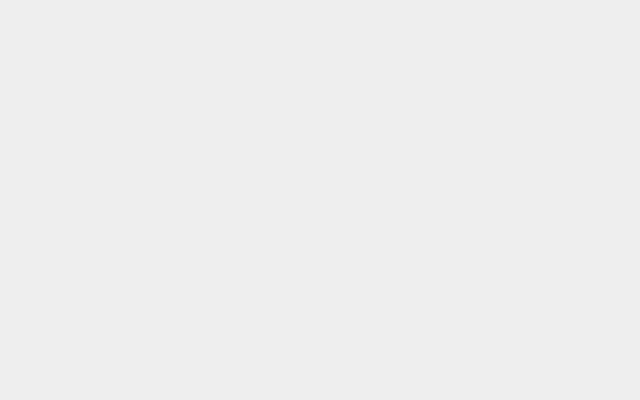
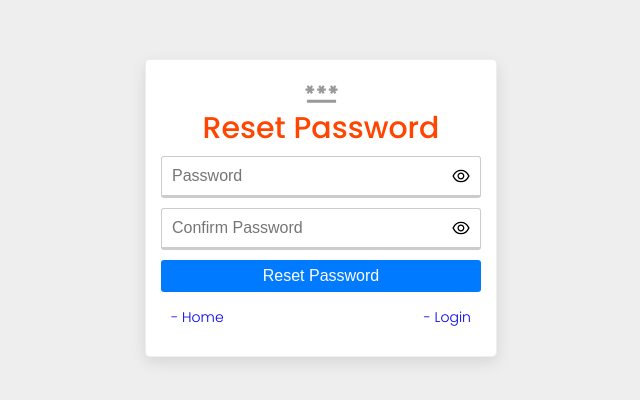
Before and after one commit to VinayakSingh2001/minorProject, a React (Create React App) app in the folder frontend/: page /resetPassword/1 in a window 1280 px wide. Before the commit this address had no page. Shown: the part 192-592 px from the top of the page, without its empty margins (319-959 px from the left). Built offline with nearby package versions, Linux system fonts and the light colour scheme.

Commit message:
Added Reset Password Component

```diff
--- a/frontend/src/App.js
+++ b/frontend/src/App.js
@@ -4,6 +4,7 @@
 import Login from "./pages/auth/Login";
 import Register from "./pages/auth/Register";
 import Forgot from "./pages/auth/Forgot";
+import Reset from "./pages/auth/Reset";
 
 function App() {
   return (
@@ -21,6 +22,7 @@
           <Route path="/login" element={<Login />} />
           <Route path="/register" element={<Register />} />
           <Route path="/forgot" element={<Forgot />} />
+          <Route path="/resetPassword/:resetToken" element={<Reset />} />
         </Routes>
       </BrowserRouter>
     </>
--- /dev/null
+++ b/frontend/src/pages/auth/Reset.js
@@ -0,0 +1,62 @@
+import React, { useState } from "react";
+import styles from "./auth.module.scss";
+import Card from "../../components/card/Card";
+import { MdPassword } from "react-icons/md";
+import { Link } from "react-router-dom";
+import PasswordInput from "../../components/passwordInput/PasswordInput";
+
+const initialState = {
+  password: "",
+  password2: "",
+};
+
+const Reset = () => {
+  const [formData, setFormData] = useState(initialState);
+
+  const { password, password2 } = formData;
+
+  const handleInputChange = (e) => {};
+  const loginUser = () => {};
+
+  return (
+    <div className={`container ${styles.auth}`}>
+      <Card>
+        <div className={styles.form}>
+          <div className="--flex-center">
+            <MdPassword size={35} color="#999" />
+          </div>
+          <h2>Reset Password</h2>
+
+          <form onSubmit={loginUser}>
+            <PasswordInput
+              placeholder="Password"
+              name="password"
+              value={password}
+              onChange={handleInputChange}
+            />
+            <PasswordInput
+              placeholder="Confirm Password"
+              name="password2"
+              value={password2}
+              onChange={handleInputChange}
+            />
+
+            <button type="submit" className="--btn --btn-primary --btn-block">
+              Reset Password
+            </button>
+            <div className={styles.links}>
+              <p>
+                <Link to="/">- Home</Link>
+              </p>
+              <p>
+                <Link to="/login">- Login</Link>
+              </p>
+            </div>
+          </form>
+        </div>
+      </Card>
+    </div>
+  );
+};
+
+export default Reset;
```
